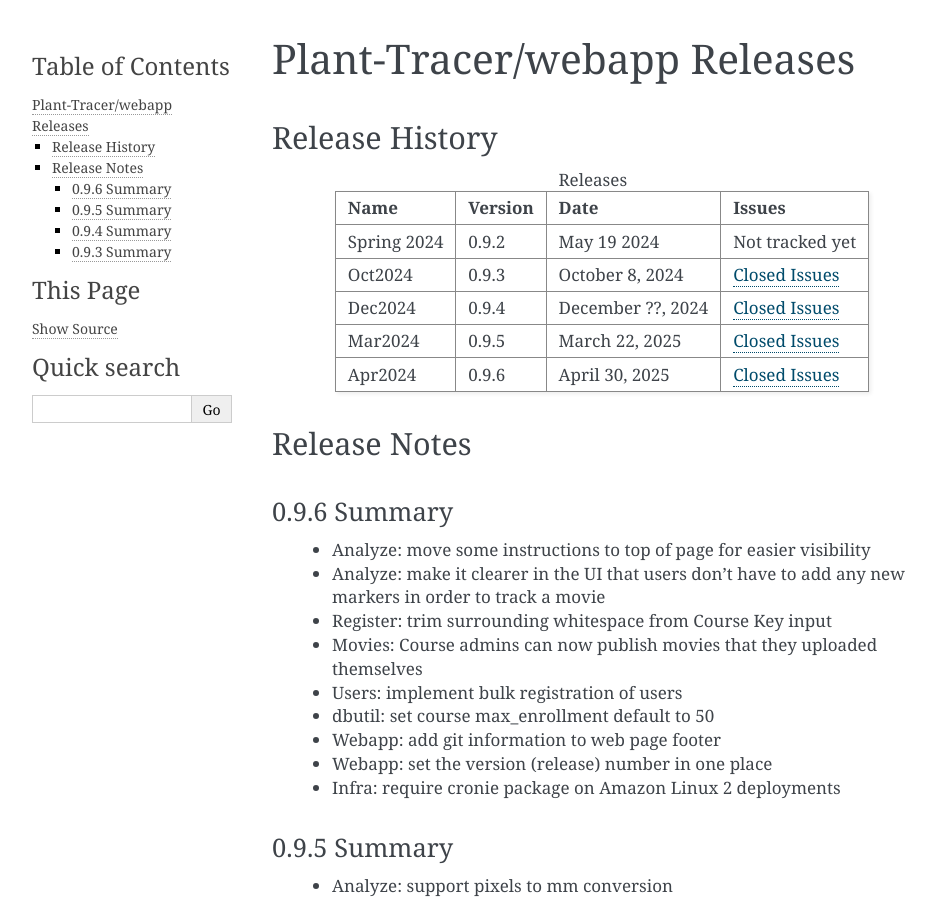
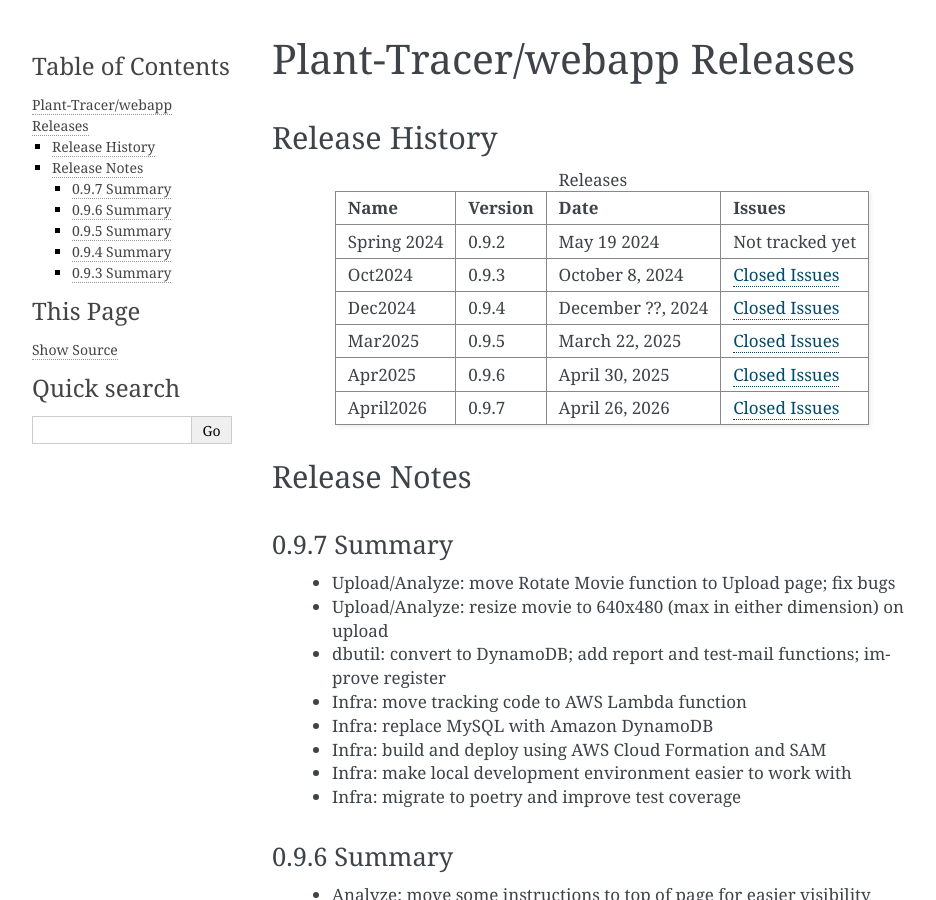
Before and after one commit to Plant-Tracer/webapp, a Sphinx documentation site: the page built from docs/ReleaseHistory.rst, in a window 1280 px wide and 900 px high. Shown: the whole window, without its empty margins (148-1084 px from the left). Built offline with Sphinx 7.4.7, drawn with Linux system fonts in a browser that asks for light colours; the version number is read from the project's files by our own code.

Commit message:
Add 0.9.7 release; fix typos
Co-authored-by: Copilot <copilot@github.com>

```diff
--- a/docs/ReleaseHistory.rst
+++ b/docs/ReleaseHistory.rst
@@ -23,18 +23,32 @@ Release History
      - 0.9.4
      - December ??, 2024
      - `Closed Issues <https://github.com/Plant-Tracer/webapp/issues?q=is%3Aissue+is%3Aclosed+milestone%3ADec2024>`__
-   * - Mar2024
+   * - Mar2025
      - 0.9.5
      - March 22, 2025
      - `Closed Issues <https://github.com/Plant-Tracer/webapp/issues?q=is%3Aissue+is%3Aclosed+milestone%3AMar2025>`__
-   * - Apr2024
+   * - Apr2025
      - 0.9.6
      - April 30, 2025
      - `Closed Issues <https://github.com/Plant-Tracer/webapp/issues?q=is%3Aissue+is%3Aclosed+milestone%3AApr2025>`__
-
+   * - April2026
+     - 0.9.7
+     - April 26, 2026
+     - `Closed Issues <https://github.com/Plant-Tracer/webapp/releases/tag/ver-0.9.7>`__
 
 Release Notes
 -------------
+
+0.9.7 Summary
+*************
+    * Upload/Analyze: move Rotate Movie function to Upload page; fix bugs
+    * Upload/Analyze: resize movie to 640x480 (max in either dimension) on upload
+    * dbutil: convert to DynamoDB; add report and test-mail functions; improve register
+    * Infra: move tracking code to AWS Lambda function
+    * Infra: replace MySQL with Amazon DynamoDB
+    * Infra: build and deploy using AWS Cloud Formation and SAM
+    * Infra: make local development environment easier to work with
+    * Infra: migrate to poetry and improve test coverage
 
 0.9.6 Summary
 *************
```
